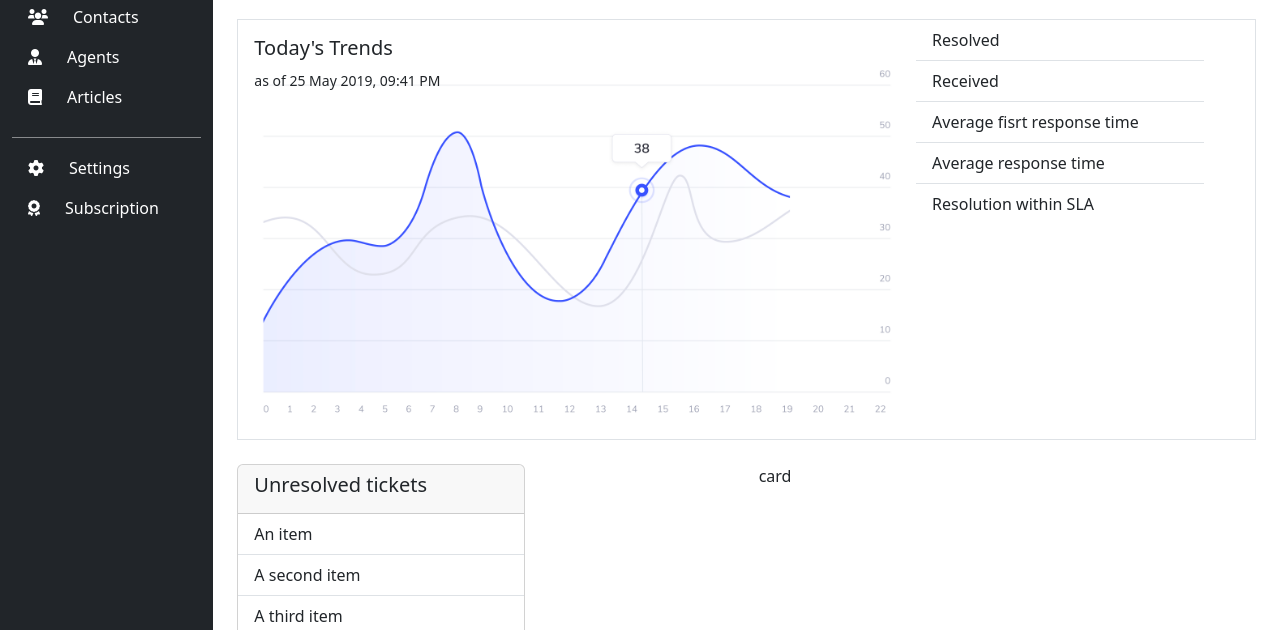
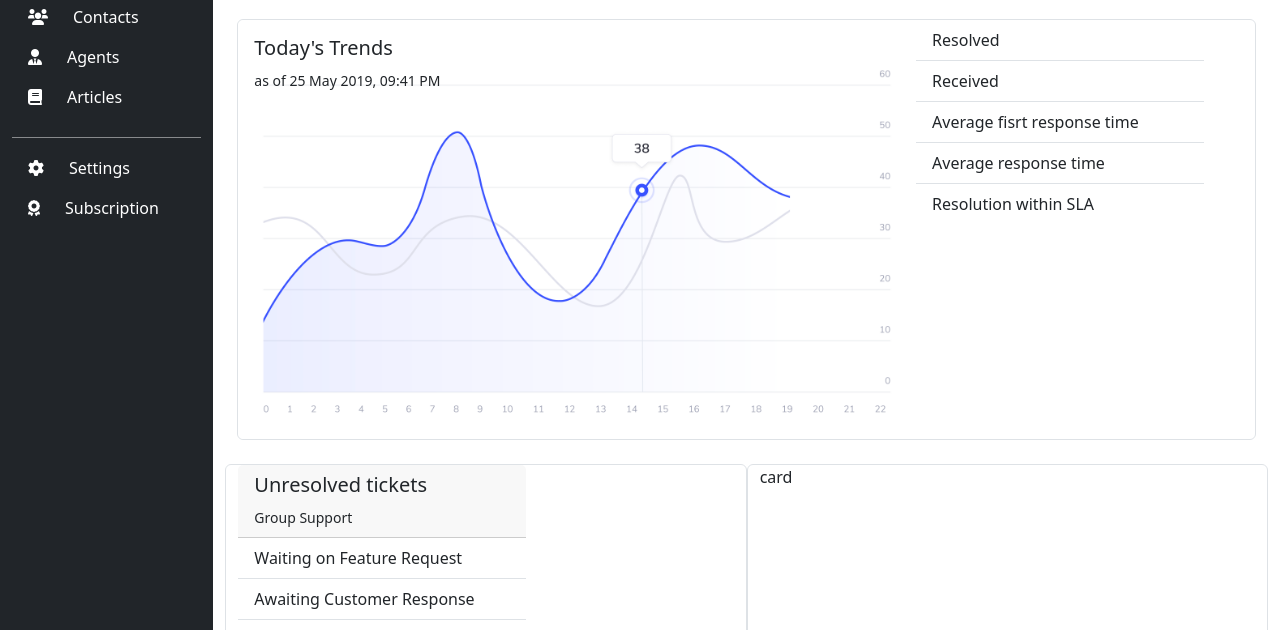
Before and after one commit to elissagit/INM320SDD-FrontendFramework-Grp9, a website: page public/index.html in a window 1280 px wide. Shown: the part 170-800 px from the top of the page. Drawn offline with nearby package versions, Linux system fonts and the light colour scheme.

Commit message:
bottom row

```diff
--- a/public/index.html
+++ b/public/index.html
@@ -87,7 +87,7 @@
           </section>
 
           <!-- Overview: Today's trends -->
-          <section class="row border border-1 border-rounded mt-4 mb-4 g-0">
+          <section class="row border border-1 rounded mt-4 mb-4 g-0">
             <article class="col-md-8">
               <div class="card border-0">
                 <img src="assets/images/graph.png" class="card-img p-4" alt="...">
@@ -110,20 +110,23 @@
               </div>
             </article>
           </section>
+          <!-- Overview: Unresolved tickets + Tasks -->
           <section class="row">
-            <article class="col-md-6">
-              <div class="card" style="width: 18rem;">
+            <article class="col-md-6 border border-1 rounded">
+              <div class="card border-0" style="width: 18rem;">
                 <div class="card-header">
                   <h5>Unresolved tickets</h5>
+                  <small>Group Support</small>
                 </div>
                 <ul class="list-group list-group-flush">
-                  <li class="list-group-item">An item</li>
-                  <li class="list-group-item">A second item</li>
+                  <li class="list-group-item">Waiting on Feature Request</li>
+                  <li class="list-group-item">Awaiting Customer Response</li>
+                  <li class="list-group-item">A third item</li>
                   <li class="list-group-item">A third item</li>
                 </ul>
               </div>
             </article>
-            <article class="col-md-6">card</article>
+            <article class="col-md-6 border border-1 rounded">card</article>
           </section>
         </section>
       </main>
```
